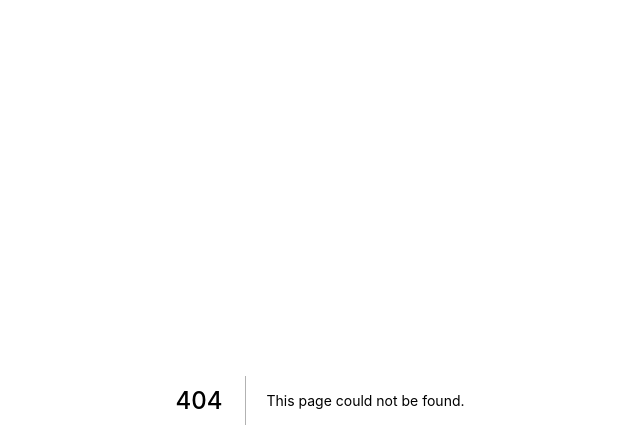
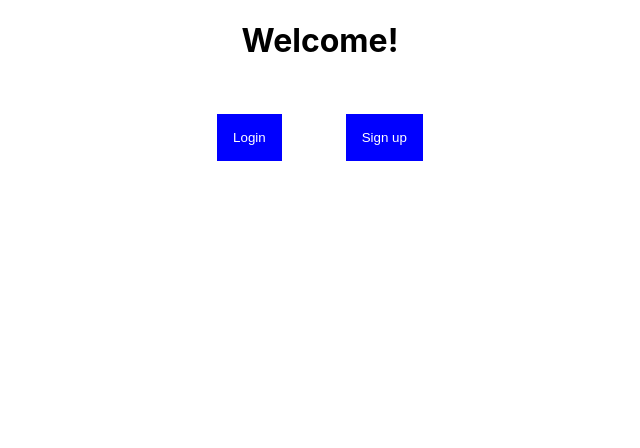
Before and after one commit to acooperdh/devopsdoods, a Next.js app: page /home in a window 1280 px wide. Before the commit this address had no page. Shown: the top 448 px of the page, without its empty margins (320-960 px from the left). Built offline with nearby package versions, Linux system fonts and the light colour scheme.

Commit message:
creating some basic skeleton components w jsx

```diff
--- /dev/null
+++ b/components/HomePage.jsx
@@ -0,0 +1,12 @@
+import styles from '../styles/HomePage.module.css'
+import LoginSection from '../components/LoginSection'
+function HomePage() {
+  return (
+	<div className={styles.container}>
+	  <h1>Welcome!</h1>
+	  <LoginSection />
+	</div>
+  );
+}
+
+export default HomePage;
--- /dev/null
+++ b/components/LoginSection.jsx
@@ -0,0 +1,16 @@
+import styles from '../styles/HomePage.module.css'
+import Link from 'next/link'
+function LoginSection(){
+	return (
+		<div className={styles.loginSection}>
+			<Link href='/login' passHref>
+				<button> Login </button>
+			</Link>
+			<Link href='/signup' passHref>
+				<button> Sign up </button>
+			</Link>
+		</div>
+	)
+}
+
+export default LoginSection;
--- /dev/null
+++ b/pages/home.jsx
@@ -0,0 +1,7 @@
+import HomePage from '../components/HomePage'
+
+export default function Home() {
+  return (
+	<HomePage />
+  );
+}
--- a/pages/index.jsx
+++ b/pages/index.jsx
@@ -13,7 +13,7 @@ export default function Home() {
 
       <main className={styles.main}>
         <h1 className={styles.title}>
-          Welcome to <a href="https://nextjs.org">Next.js!</a>
+          Welcome to the <a href="https://nextjs.org">DevOpsDoods!</a>
         </h1>
 
         <p className={styles.description}>
--- /dev/null
+++ b/styles/HomePage.module.css
@@ -0,0 +1,20 @@
+.container{
+	width: 100%;
+	height: 100%;
+	display: flex;
+	flex-direction: column;
+	justify-content: center;
+	align-items: center;
+}
+
+.loginSection button{
+	border: none;
+	background-color: blue;
+	padding: 1rem;
+	color: white;
+	margin: 2rem;
+}
+
+.loginSection button:hover{
+	background-color: red;
+}
```
Also changed, not shown: components/HelloWorld.jsx (deleted, +0 -10 lines), pages/login.jsx (added, +11 -0 lines), pages/signup.jsx (added, +11 -0 lines).
